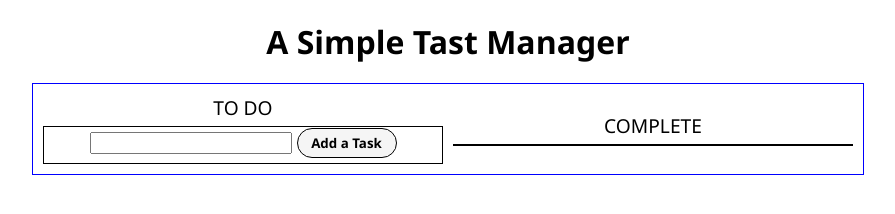
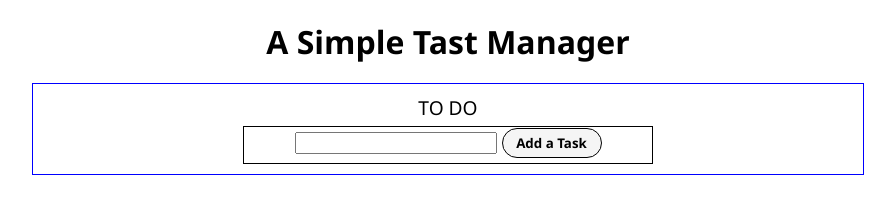
Before and after one commit to ThierryRakotomanana/Task-Manager, a plain HTML site: page index.html in a window 1280 px wide. Shown: the whole page, without its empty margins (192-1087 px from the left). Drawn offline with Linux system fonts and the light colour scheme; files that its build step writes are made by us from their sources.

Commit message:
fix: link broke

```diff
--- a/index.html
+++ b/index.html
@@ -5,7 +5,7 @@
     <meta http-equiv="X-UA-Compatible" content="IE=edge">
     <meta name="viewport" content="width=device-width, initial-scale=1.0">
     <title>TO DO</title>
-    <link rel="stylesheet" href="style.css">
+    <link rel="stylesheet" href="app/component/style.css">
 </head>
 <body>
     <h1 class="heading">A simple Tast Manager</h1>
@@ -21,6 +21,6 @@
             </ul>
         </div>
     </div>
-    <script src="app.js"></script>
+    <script src="app/component/app.js"></script>
 </body>
 </html>
```
